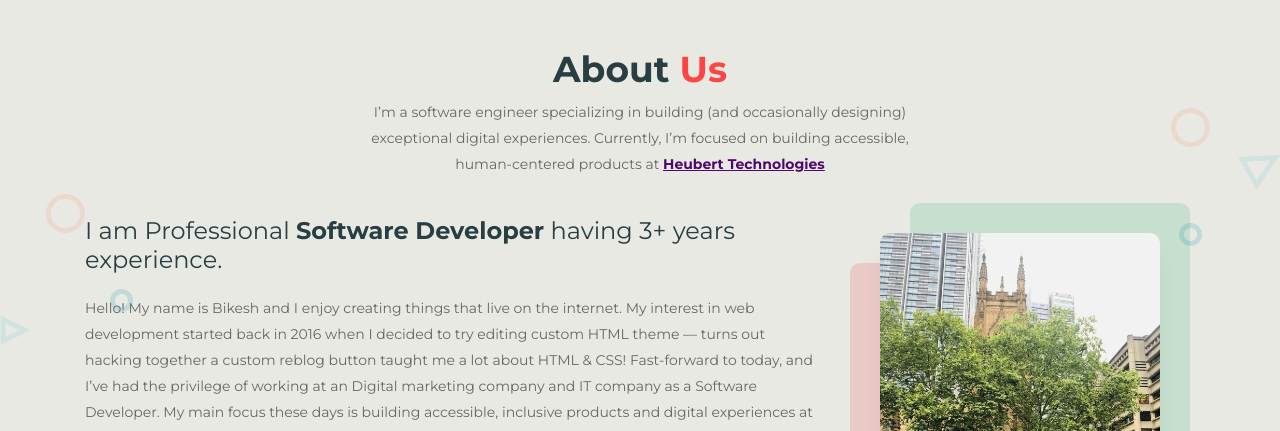
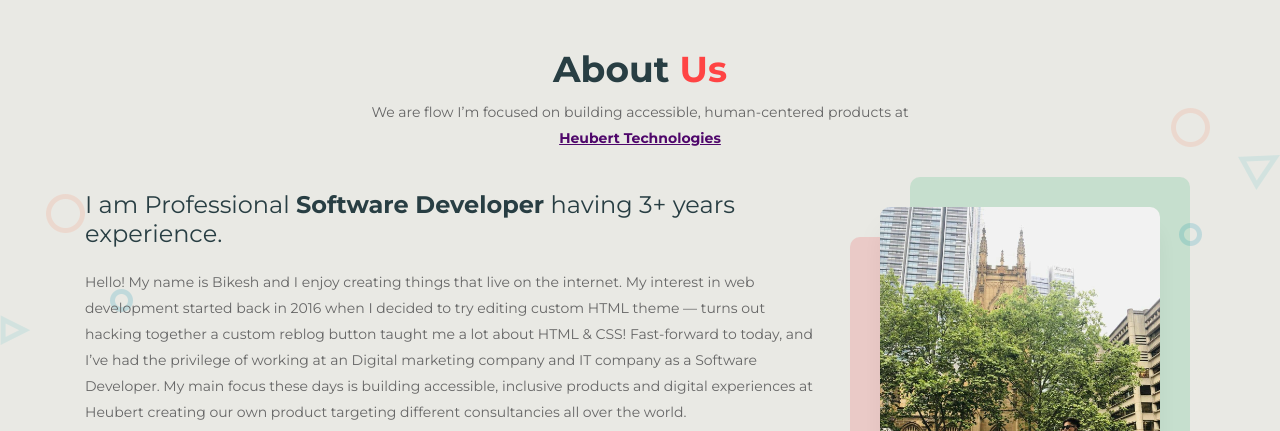
Before and after one commit to Flow-Levelup/Flow-Levelup, a plain HTML site: page index.html in a window 1280 px wide. Shown: the part 802-1233 px from the top of the page. Drawn offline with nearby package versions, Linux system fonts and the light colour scheme; animation ran at ten frames a second; a script that the page names is missing; files whose address does not match are found by name.

Commit message:
Some changes are made

```diff
--- a/index.html
+++ b/index.html
@@ -124,7 +124,7 @@
 				<div class="section-title text-center">
 					<h2>About <span>Us</span></h2>
 					<div class="discribe">
-						<p>I’m a software engineer specializing in building (and occasionally designing) exceptional digital experiences. Currently,
+						<p>We are flow
 							 I’m focused on building accessible, human-centered products at <a href="https://heubert.com/" target="_blank">
 								 <b>Heubert Technologies</b></a></p>
 					</div>
```
